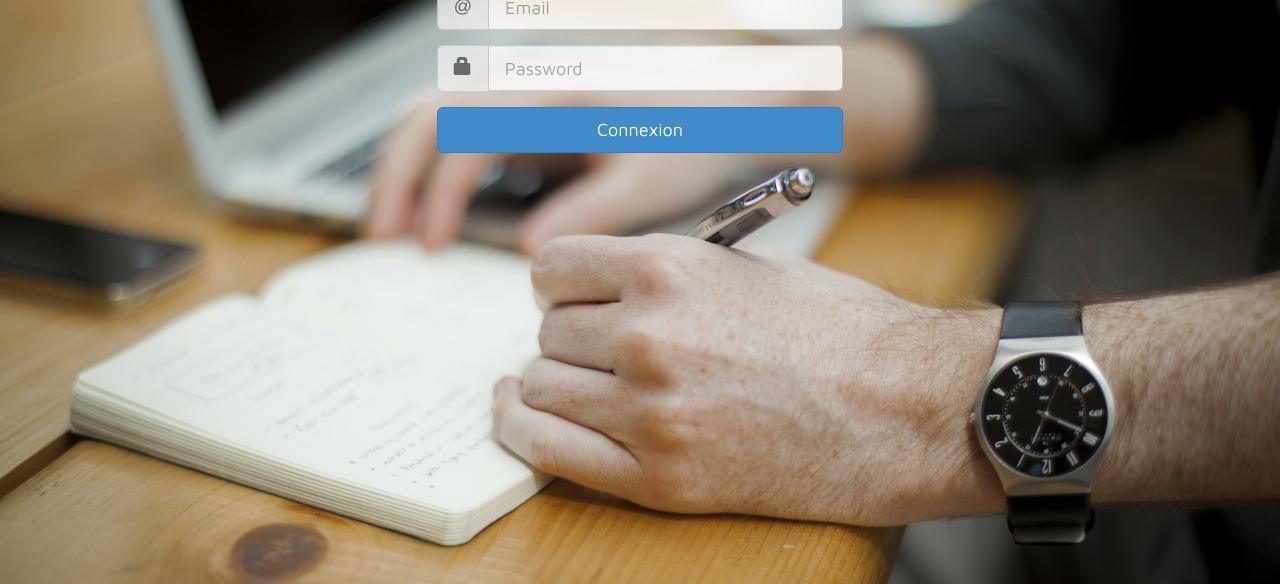
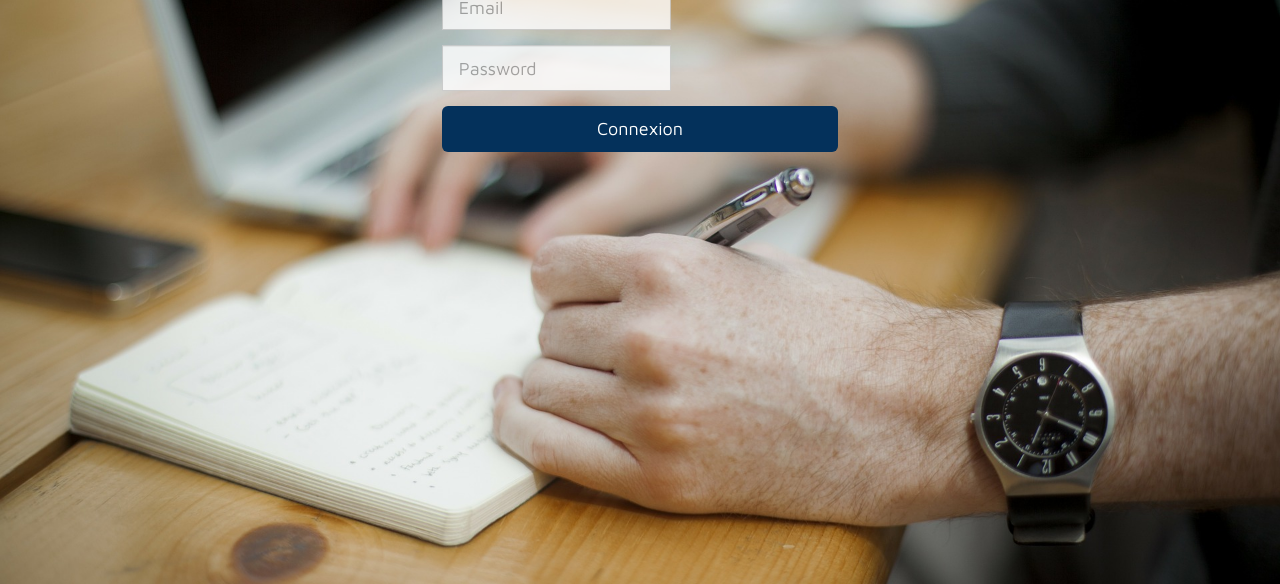
Before and after one commit to rowit/AMCompanion.Website, a plain HTML site: page index.html at #!/login in a window 1280 px wide. Shown: the part 216-800 px from the top of the page. Drawn offline with Linux system fonts and the light colour scheme.

Commit message:
Change a little the login page :)

```diff
--- a/css/app.css
+++ b/css/app.css
@@ -41,22 +41,35 @@ input
 {
 }
 
+#loginModal .row
+{
+    margin-left: 0;
+    margin-right: 0;
+}
+
 #loginModal
 {
-    background: url("../img/writing-336370_1920.jpg");
+    background: url("../img/login-background-full.jpg");
     background-size: cover;
     height: 100%;
     text-align: center;
 }
 
+.btn-steria
+{
+    background: #04315b;
+    color: white;
+}
+
+
 @media screen and (max-width: 640px) {
+
+    #loginModal
+    {
+        background: url("../img/login-background-mobile.jpg");
+    }
+
     #logo
     {
         width: 300px;
     }
-
-    #loginModal
-    {
-        background-position: 568px;
-    }
-}
--- a/partials/login.html
+++ b/partials/login.html
@@ -17,18 +17,16 @@
         <form class=" col-lg-4 col-lg-push-4 col-xs-10 col-xs-push-1 center-block" ng-submit="login()">
             <div class="form-group">
                 <div class="input-group input-group-lg">
-                    <span class="input-group-addon">@</span>
                     <input type="email" class="form-control" placeholder="Email" ng-model="credidentials.email">
                 </div>
             </div>
             <div class="form-group">
                 <div class="input-group input-group-lg">
-                    <span class="input-group-addon"><span class="glyphicon glyphicon-lock"></span></span>
                     <input type="password" class="form-control" placeholder="Password" ng-model="credidentials.password">
                 </div>
             </div>
             <div class="form-group">
-                <input type="submit" class="btn btn-primary btn-lg btn-block" value="Connexion"/>
+                <input type="submit" class="btn btn-steria btn-lg btn-block" value="Connexion"/>
             </div>
         </form>
         <div class="clear"></div>
```
Also changed, not shown: img/background.png (deleted), img/home-office-336373_1920.jpg (deleted), img/home-office-336377_1920.jpg (deleted), img/home-office-336378_1920.jpg (deleted), img/login-background-full.jpg (renamed from img/writing-336370_1920.jpg), img/login-background-mobile.jpg (added), img/logo.png (deleted).
